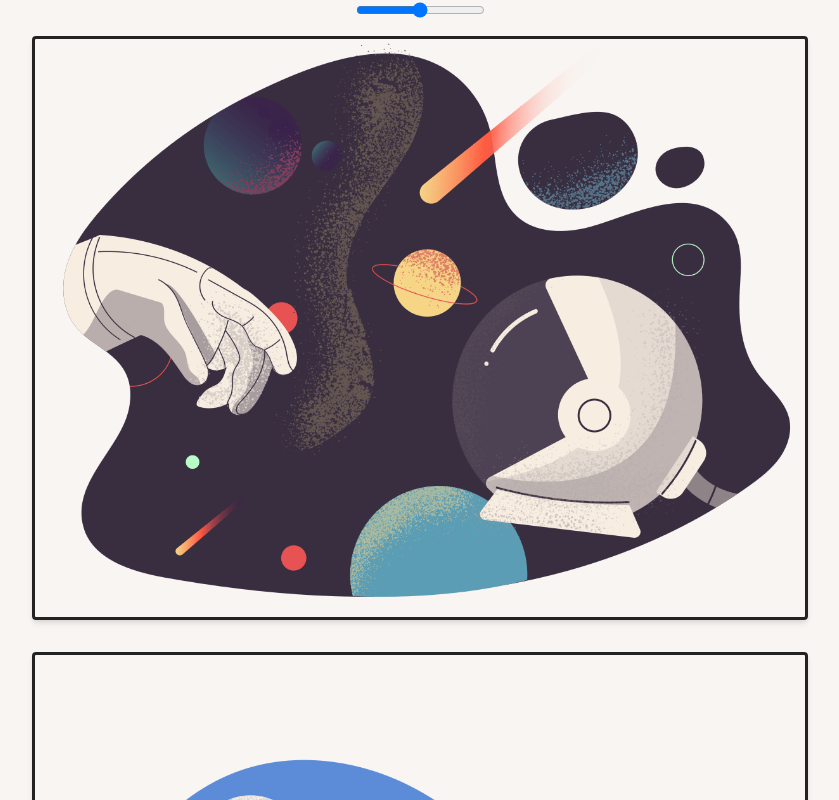
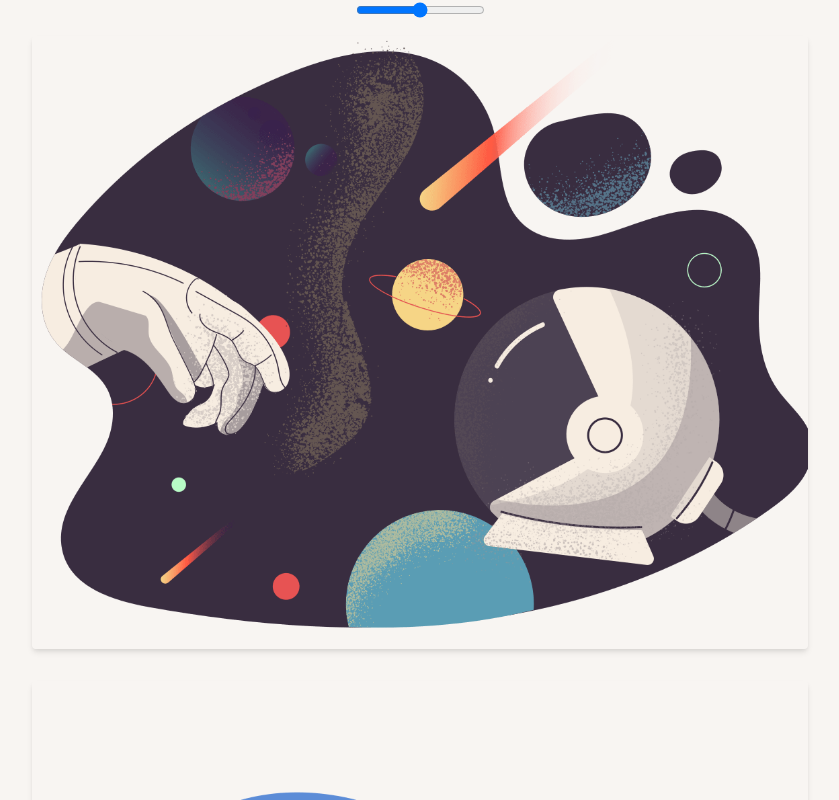
Before and after one commit to masiucd/marcell_ciszek_druzynski.com, a Next.js app: page / in a window 1280 px wide. Shown: the top 800 px of the page, without its empty margins (220-1059 px from the left). Built offline with nearby package versions, Linux system fonts and the light colour scheme; a web font is replaced by a local one.

Commit message:
really cool animations

```diff
--- a/components/elements/CardItem.tsx
+++ b/components/elements/CardItem.tsx
@@ -8,7 +8,6 @@ interface CardItemProps {
 
 const CardItemStyles = styled(motion.div)`
   flex: 1;
-  border: 3px solid ${(props) => props.theme.colors.stroke};
   width: 80%;
   margin: 1em 0;
   box-shadow: ${({ theme }) => theme.shadow.elevations[3]};
@@ -56,16 +55,14 @@ const CardBody = styled.div<CardBodyProps>`
   flex-direction: column;
   justify-content: center;
   align-items: center;
-  h1 {
-    transform: ${(props) => props.theme.transition.mainTransition};
-  }
-  h1 {
-    opacity: 0;
-  }
-  &:hover {
-    h1 {
-      opacity: 1;
-    }
+  h3 {
+    text-shadow: 1px 2px 3px ${({ theme }) => theme.colors.stroke};
+    text-transform: capitalize;
+    background: ${({ theme }) => theme.colors.button};
+    color: ${({ theme }) => theme.colors.main};
+    padding: 0.5em 1em;
+    box-shadow: ${({ theme }) => theme.shadow.elevations[3]};
+    border-radius: ${({ theme }) => theme.borderRadius};
   }
 `
 
```
